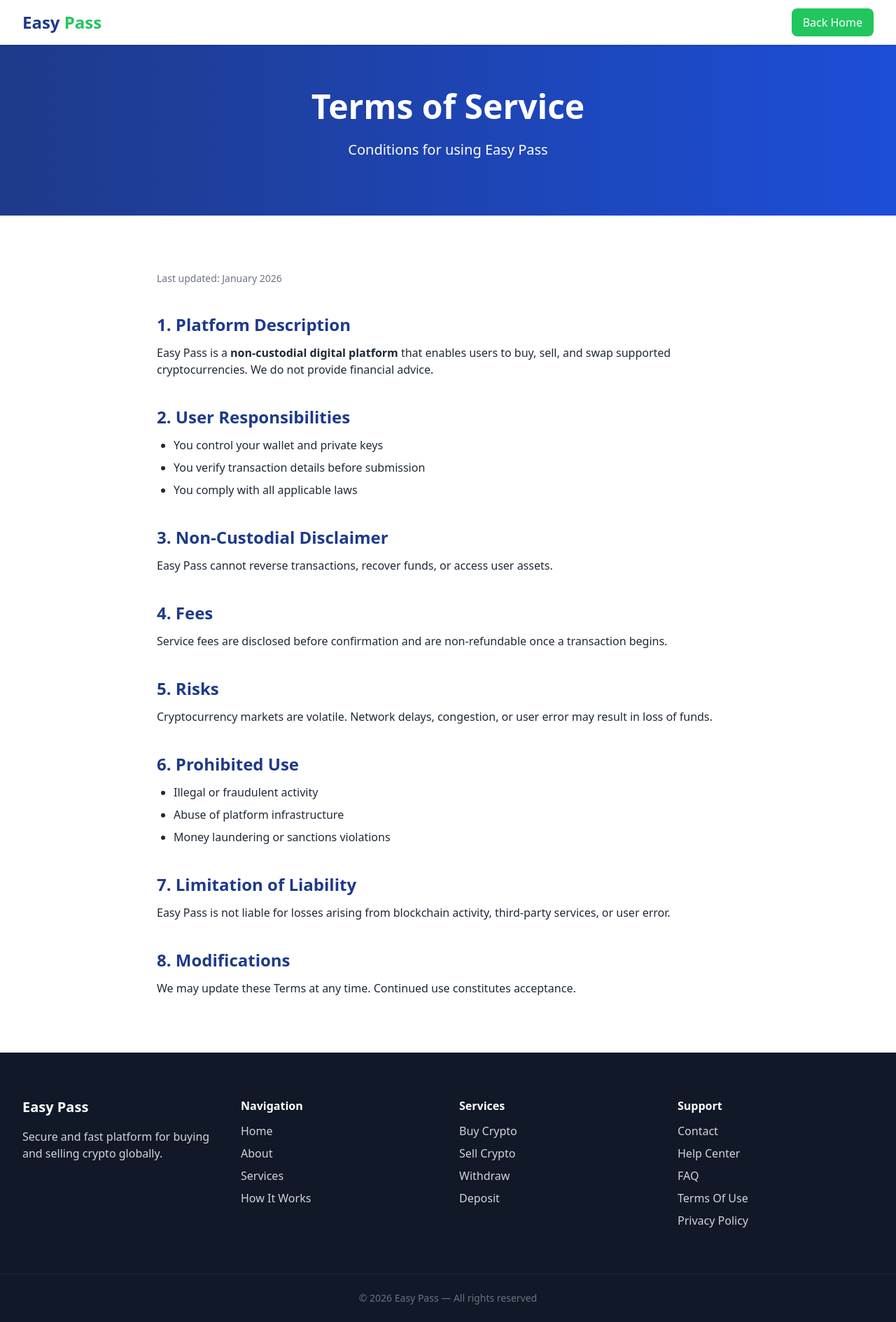
After one commit to othnieladventurer/block-nova, a Django app: page /terms-of-use/ in a window 1280 px wide. The commit adds this page. Shown: the whole page at 70% size. Run offline with Django 5.2, Linux system fonts and the light colour scheme; some libraries are stand-ins or nearby versions.

Commit message:
Adding privacy and terms of use

```diff
--- a/website/templates/website/index.html
+++ b/website/templates/website/index.html
@@ -191,7 +191,7 @@
     <div class="max-w-7xl mx-auto px-8 py-20 text-center">
         <h2 class="text-4xl font-bold text-blue-900 mb-6">Contact</h2>
         <p class="mb-4">Need help? Our team is ready to assist you.</p>
-        <p class="font-bold">Email: support@blocknova.com</p>
+        <p class="font-bold">Through our chat support open 24/7</p>
     </div>
 </section>
 
@@ -226,8 +226,8 @@
                 <li><a href="#contact" class="hover:text-white">Contact</a></li>
                 <li><a href="#contact" class="hover:text-white">Help Center</a></li>
                 <li><a href="#contact" class="hover:text-white">FAQ</a></li>
-                <li><a href="#contact" class="hover:text-white">Terms Of Use</a></li>
-                <li><a href="#contact" class="hover:text-white">Privacy</a></li>
+                <li><a href="{% url 'website:terms_of_use'%}" class="hover:text-white">Terms Of Use</a></li>
+                <li><a href="{% url 'website:privacy_policy'%}" class="hover:text-white">Privacy Policy</a></li>
             </ul>
         </div>
     </div>
--- /dev/null
+++ b/website/templates/website/terms-of-use.html
@@ -0,0 +1,148 @@
+<!DOCTYPE html>
+<html lang="en">
+<head>
+  <meta charset="UTF-8" />
+  <meta name="viewport" content="width=device-width, initial-scale=1.0" />
+  <title>Terms of Service – Easy Pass</title>
+  <meta name="description" content="Easy Pass Terms of Service – Rules and conditions for using our platform." />
+  <script src="https://cdn.tailwindcss.com"></script>
+</head>
+
+<body class="bg-gray-50 text-gray-800">
+
+<!-- NAVBAR -->
+<nav class="fixed top-0 w-full bg-white shadow z-50">
+  <div class="max-w-7xl mx-auto px-8 flex justify-between items-center h-16">
+    <a href="/" class="text-2xl font-bold text-blue-900">
+      Easy <span class="text-green-500">Pass</span>
+    </a>
+    <a href="/" class="px-4 py-2 bg-green-500 text-white rounded-lg hover:bg-green-600">
+      Back Home
+    </a>
+  </div>
+</nav>
+
+<!-- HERO -->
+<section class="bg-gradient-to-r from-blue-900 to-blue-700 text-white pt-32 pb-20">
+  <div class="max-w-4xl mx-auto px-8 text-center">
+    <h1 class="text-5xl font-bold mb-6">Terms of Service</h1>
+    <p class="text-xl">Conditions for using Easy Pass</p>
+  </div>
+</section>
+
+<!-- CONTENT -->
+<section class="bg-white">
+  <div class="max-w-4xl mx-auto px-8 py-20 space-y-10">
+
+    <p class="text-sm text-gray-500">Last updated: January 2026</p>
+
+    <div>
+      <h2 class="text-2xl font-bold text-blue-900 mb-3">1. Platform Description</h2>
+      <p>
+        Easy Pass is a <strong>non-custodial digital platform</strong> that enables users to buy, sell, and swap
+        supported cryptocurrencies. We do not provide financial advice.
+      </p>
+    </div>
+
+    <div>
+      <h2 class="text-2xl font-bold text-blue-900 mb-3">2. User Responsibilities</h2>
+      <ul class="list-disc pl-6 space-y-2">
+        <li>You control your wallet and private keys</li>
+        <li>You verify transaction details before submission</li>
+        <li>You comply with all applicable laws</li>
+      </ul>
+    </div>
+
+    <div>
+      <h2 class="text-2xl font-bold text-blue-900 mb-3">3. Non-Custodial Disclaimer</h2>
+      <p>
+        Easy Pass cannot reverse transactions, recover funds, or access user assets.
+      </p>
+    </div>
+
+    <div>
+      <h2 class="text-2xl font-bold text-blue-900 mb-3">4. Fees</h2>
+      <p>
+        Service fees are disclosed before confirmation and are non-refundable once a transaction begins.
+      </p>
+    </div>
+
+    <div>
+      <h2 class="text-2xl font-bold text-blue-900 mb-3">5. Risks</h2>
+      <p>
+        Cryptocurrency markets are volatile. Network delays, congestion, or user error may result in loss of funds.
+      </p>
+    </div>
+
+    <div>
+      <h2 class="text-2xl font-bold text-blue-900 mb-3">6. Prohibited Use</h2>
+      <ul class="list-disc pl-6 space-y-2">
+        <li>Illegal or fraudulent activity</li>
+        <li>Abuse of platform infrastructure</li>
+        <li>Money laundering or sanctions violations</li>
+      </ul>
+    </div>
+
+    <div>
+      <h2 class="text-2xl font-bold text-blue-900 mb-3">7. Limitation of Liability</h2>
+      <p>
+        Easy Pass is not liable for losses arising from blockchain activity, third-party services, or user error.
+      </p>
+    </div>
+
+    <div>
+      <h2 class="text-2xl font-bold text-blue-900 mb-3">8. Modifications</h2>
+      <p>
+        We may update these Terms at any time. Continued use constitutes acceptance.
+      </p>
+    </div>
+
+  </div>
+</section>
+
+<!-- FOOTER -->
+
+<!-- ================= FOOTER ================= -->
+<footer class="bg-gray-900 text-gray-300">
+    <div class="max-w-7xl mx-auto px-8 py-16 grid md:grid-cols-4 gap-8">
+        <div>
+            <h3 class="text-white text-xl font-bold mb-4">Easy Pass </h3>
+            <p>Secure and fast platform for buying and selling crypto globally.</p>
+        </div>
+        <div>
+            <h4 class="text-white font-bold mb-3">Navigation</h4>
+            <ul class="space-y-2">
+                <li><a href="#hero" class="hover:text-white">Home</a></li>
+                <li><a href="#about" class="hover:text-white">About</a></li>
+                <li><a href="#services" class="hover:text-white">Services</a></li>
+                <li><a href="#how" class="hover:text-white">How It Works</a></li>
+            </ul>
+        </div>
+        <div>
+            <h4 class="text-white font-bold mb-3">Services</h4>
+            <ul class="space-y-2">
+                <li><a href="#services" class="hover:text-white">Buy Crypto</a></li>
+                <li><a href="#services" class="hover:text-white">Sell Crypto</a></li>
+                <li><a href="#services" class="hover:text-white">Withdraw</a></li>
+                <li><a href="#services" class="hover:text-white">Deposit</a></li>
+            </ul>
+        </div>
+        <div>
+            <h4 class="text-white font-bold mb-3">Support</h4>
+            <ul class="space-y-2">
+                <li><a href="#contact" class="hover:text-white">Contact</a></li>
+                <li><a href="#contact" class="hover:text-white">Help Center</a></li>
+                <li><a href="#contact" class="hover:text-white">FAQ</a></li>
+                <li><a href="{% url 'website:terms_of_use'%}" class="hover:text-white">Terms Of Use</a></li>
+                <li><a href="{% url 'website:privacy_policy'%}" class="hover:text-white">Privacy Policy</a></li>
+            </ul>
+        </div>
+    </div>
+
+    <div class="text-center text-sm text-gray-500 py-6 border-t border-gray-800">
+        © 2026 Easy Pass — All rights reserved
+    </div>
+</footer>
+
+</body>
+</html>
--- a/website/urls.py
+++ b/website/urls.py
@@ -12,4 +12,6 @@ path('dashboard/buy/', views.buy_crypto, name='buy'),
 path("coinbase/callback/", views.coinbase_callback, name="coinbase_callback"),
 path('dashboard/sell/', views.sell_crypto, name='sell'),
 path('dashboard/withdraw/', views.withdraw_crypto, name='withdraw'),
+path('privacy_policy/', views.privacy_policy, name="privacy_policy"),
+path('terms-of-use/', views.terms_of_use, name="terms_of_use"),
 ]
--- a/website/views.py
+++ b/website/views.py
@@ -61,3 +61,20 @@ def sell_crypto(request):
 @login_required
 def withdraw_crypto(request):
     return render(request, 'website/dashboard/withdraw_crypto.html')
+
+
+
+
+
+
+
+def terms_of_use(request):
+    return render(request, 'website/terms-of-use.html')
+
+
+
+
+
+
+def privacy_policy(request):
+    return render(request, 'website/privacy_policy.html')
```
Also changed, not shown: website/templates/website/privacy_policy.html (added, +143 -0 lines).
